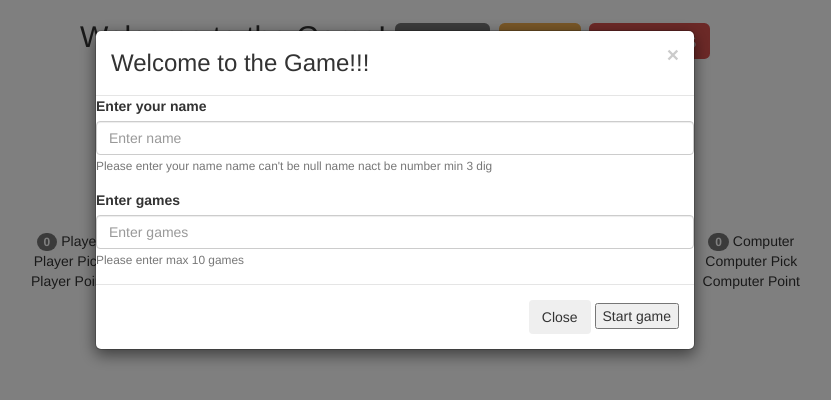
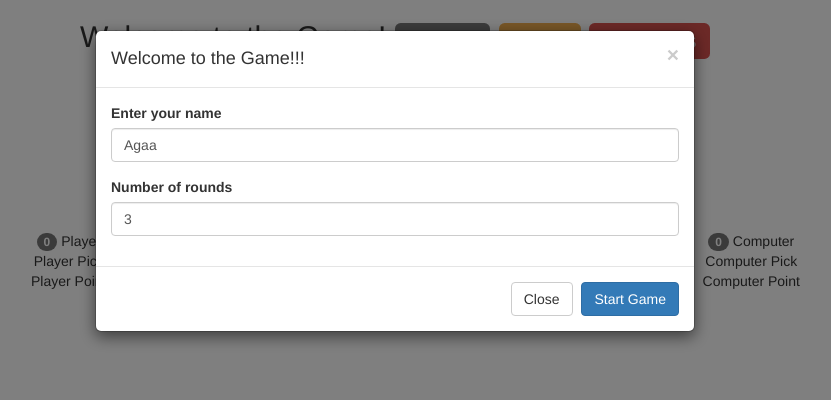
Before and after one commit to AgaPoli/PRS-GAME, a plain HTML site: page index.html in a window 1280 px wide. Both pictures are taken after a click on the button "NEW GAME". Shown: the whole page, without its empty margins (245-1076 px from the left). Drawn offline with nearby package versions, Linux system fonts and the light colour scheme; files that its build step writes are made by us from their sources.

Commit message:
Update HTML MODAL

```diff
--- a/index.html
+++ b/index.html
@@ -1,27 +1,17 @@
 <!DOCTYPE html>
 <html lang="en">
   <head>
-    <meta charset="UTF-8" />
+    <!--Dołączenie zewnętrznych arkuszy stylów-->
+    <meta charset="UTF-8">
     <title>My first game in JavaScript</title>
-    <link href="css/style.css" rel="stylesheet" />
-    <link
-      href="https://maxcdn.bootstrapcdn.com/bootstrap/3.3.6/css/bootstrap.min.css"
-      rel="stylesheet"
-    />
-    <link
-      href="https://cdnjs.cloudflare.com/ajax/libs/font-awesome/4.6.3/css/font-awesome.min.css"
-      rel="stylesheet"
-    />
+    <link href="css/style.css" rel="stylesheet">
+    <link href="https://maxcdn.bootstrapcdn.com/bootstrap/3.3.6/css/bootstrap.min.css" rel="stylesheet">
+    <link href="https://cdnjs.cloudflare.com/ajax/libs/font-awesome/4.6.3/css/font-awesome.min.css" rel="stylesheet">
     <script
-      src="https://code.jquery.com/jquery-2.2.4.min.js"
-      integrity="sha256-BbhdlvQf/xTY9gja0Dq3HiwQF8LaCRTXxZKRutelT44="
-      crossorigin="anonymous"
-    ></script>
-    <script
-      src="https://maxcdn.bootstrapcdn.com/bootstrap/3.3.6/js/bootstrap.min.js"
-      integrity="sha384-0mSbJDEHialfmuBBQP6A4Qrprq5OVfW37PRR3j5ELqxss1yVqOtnepnHVP9aJ7xS"
-      crossorigin="anonymous"
-    ></script>
+    src="https://code.jquery.com/jquery-2.2.4.min.js"
+    integrity="sha256-BbhdlvQf/xTY9gja0Dq3HiwQF8LaCRTXxZKRutelT44="
+    crossorigin="anonymous"></script>
+    <script src="https://maxcdn.bootstrapcdn.com/bootstrap/3.3.6/js/bootstrap.min.js" integrity="sha384-0mSbJDEHialfmuBBQP6A4Qrprq5OVfW37PRR3j5ELqxss1yVqOtnepnHVP9aJ7xS" crossorigin="anonymous"></script>
   </head>
   <body>
     <!--Game title-->
@@ -87,6 +77,38 @@
           </div>
         </div>
       </div>
+       <!-- Modal -->
+       <div class="modal fade" id="myModal" tabindex="-1" role="dialog" aria-labelledby="myModalLabel">
+        <div class="modal-dialog" role="document">
+          <div class="modal-content">
+          <div class="modal-header">
+            <button type="button" class="close" data-dismiss="modal" aria-label="Close"><span aria-hidden="true">&times;</span></button>
+
+            <h4 class="modal-title" id="myModalLabel">Welcome to the Game!!!</h4>
+
+          </div>
+          <div class="modal-body">
+
+            <div class="form-group">
+              <label for="name">Enter your name</label>
+              <input required type="text" class="form-control" id="js-userNameElement" placeholder="Name" value="Agaa">
+            </div>
+
+            <div class="form-group">
+              <label for="numberOfGames">Number of rounds</label>
+              <input required type="number" step="1" class="form-control" id="js-numberOfGames" placeholder="Number of rounds" value="3">
+            </div>
+
+          </div>
+          <div class="modal-footer">
+            <button type="button" class="btn btn-default" data-dismiss="modal">Close</button>
+            <button type="button" id="js-startGameBtn" class="btn btn-primary">Start Game</button>
+          </div>
+          </div>
+        </div>
+        </div>
+  <script src="script.js" type="text/javascript">
+	</script>
     </div>
     <!--Modal-->
   </body>
@@ -94,36 +116,3 @@
 
 
 <!-- Button trigger modal -->
-
-
-  <!-- Modal -->
-  <div class="modal fade" id="myModal" tabindex="-1" role="dialog" aria-labelledby="myModalLabel" aria-hidden="true">
-    <div class="modal-dialog" role="document">
-      <div class="modal-content">
-        <div class="modal-header">
-            <button type="button" class="close" data-dismiss="modal" aria-label="Close">
-                <span aria-hidden="true">&times;</span>
-              </button>
-          <h3 class="modal-title" id="myModalLabel">Welcome to the Game!!!</h3>
-        </div>
-
-
-        <div class="form-group">
-            <label for="name">Enter your name</label>
-            <input type="text" class="form-control" id="js-userName"  placeholder="Enter name">
-            <small  class="form-text text-muted">Please enter your name name can't be null name nact be number min 3 dig</small>
-          </div>
-          <div class="form-group">
-              <label for="numberOfGames">Enter games </label>
-              <input type="number" class="form-control" id="js-numberOfGames"  placeholder="Enter games">
-              <small  class="form-text text-muted">Please enter max 10 games</small>
-            </div>
-
-
-        <div class="modal-footer">
-          <button type="button" class="btn btn-secondary" data-dismiss="modal">Close</button>
-          <button type="button" class="js-startGameBtn"">Start game</button>
-        </div>
-      </div>
-    </div>
-  </div>
```
Also changed, not shown: js/script.js (+9 -8 lines).
